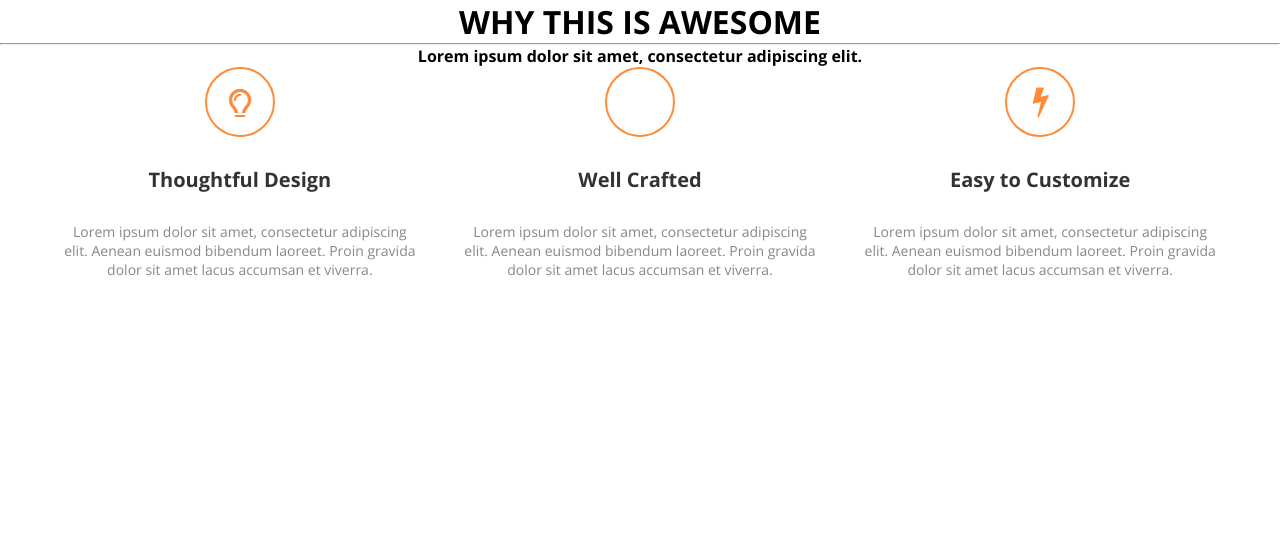
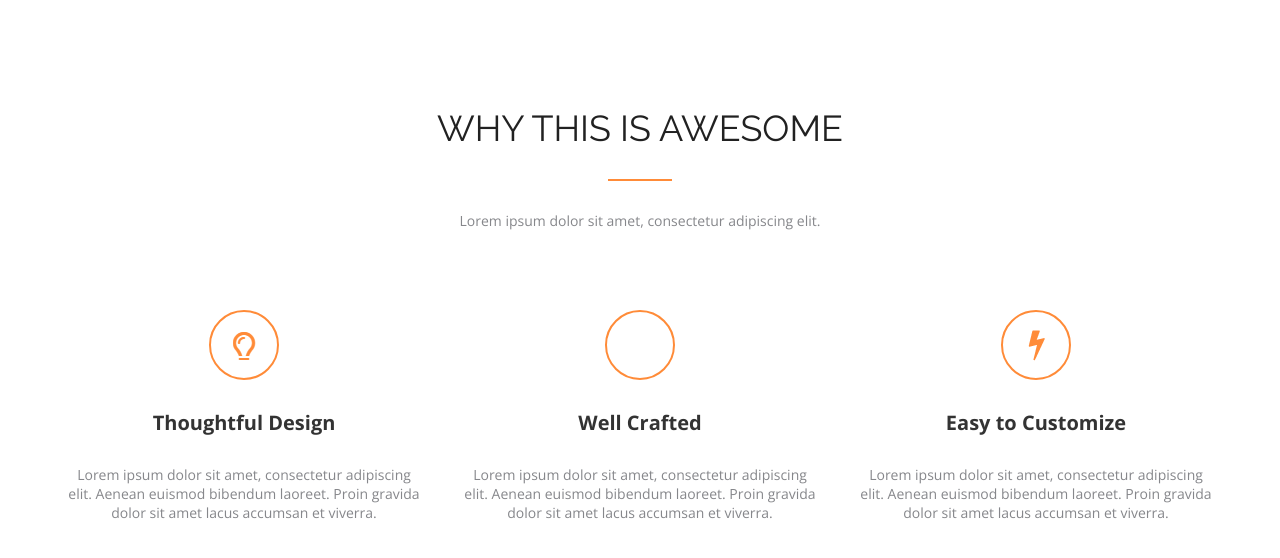
Before and after one commit to AleksandrKopach/lesson-2, a plain HTML site: page index.html in a window 1280 px wide. Drawn offline with nearby package versions, Linux system fonts and the light colour scheme.

Commit message:
Update main.css

```diff
--- a/style/main.css
+++ b/style/main.css
@@ -11,22 +11,25 @@
 }
 
 /* Style Header */
+header {
+    padding-top: 107px;
+}
 
-.title-big-name {
+h1 {
     font-family: 'Raleway', sans-serif;
     font-size: 36px;
-    font-weight: 400;
+    font-weight:400;
     color: #212121;
 }
 
-.title-small-name {
+h4 {
     font-size: 14px;
     font-weight: 400;
     color: #86878B;
 
 }
 
-.line-orange {
+hr {
     width: 64px;
     height: 2px;
     border: none;
@@ -34,15 +37,11 @@
     margin: 30px auto;
 }
 
-/* Style Content  */
+/* Main Content  */
 
-.main-content {
-    padding: 107px 0;
-}
-
-.speakers {
+main {
+    padding: 80px 0 107px;
     font-size: 0;
-    margin-top: 80px;
 }
 
 .speaker {
@@ -51,14 +50,14 @@
     margin: 0 18px;
 }
 
-.speaker h2 {
+h2 {
     margin:29px 0;
     font-size: 20px;
     font-weight: 700;
     color: #333333;
 }
 
-.speaker p {
+p {
     font-size: 14px;
     font-weight: 400;
     color: #86878B;
```
